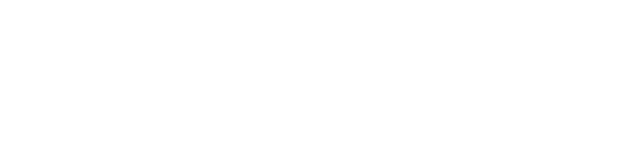
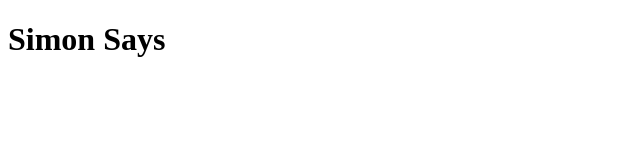
Before and after one commit to GencoMattia/js-simon, a plain HTML site: page index.html in a window 1280 px wide. Shown: the whole page, without its empty margins (0-640 px from the left). Drawn offline with Linux system fonts and the light colour scheme.

Commit message:
html: added header title and main number container

```diff
--- a/index.html
+++ b/index.html
@@ -9,7 +9,17 @@
     <link rel="stylesheet" href="./css/style.css">
 </head>
 <body>
+    <header>
+        <h1>
+            Simon Says
+        </h1>
+    </header>
 
+    <main>
+        <section class="number-container">
+
+        </section>
+    </main>
 
     <!-- js -->
     <script src="./js/script.js"></script>
```
